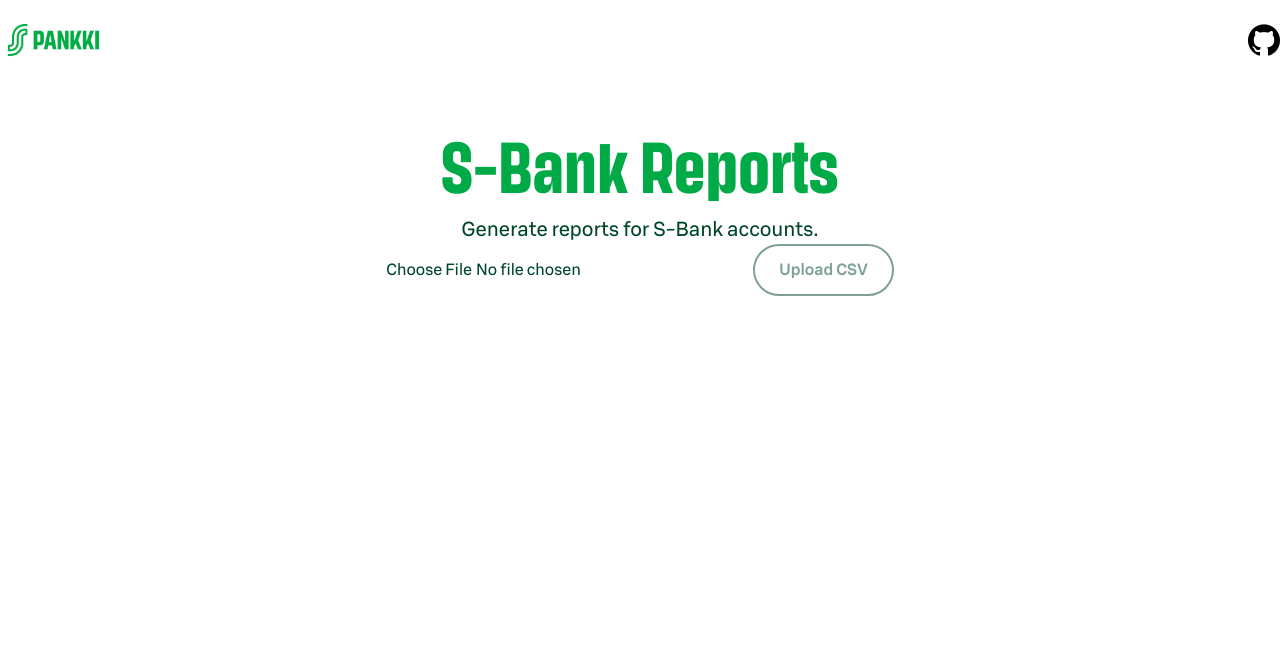
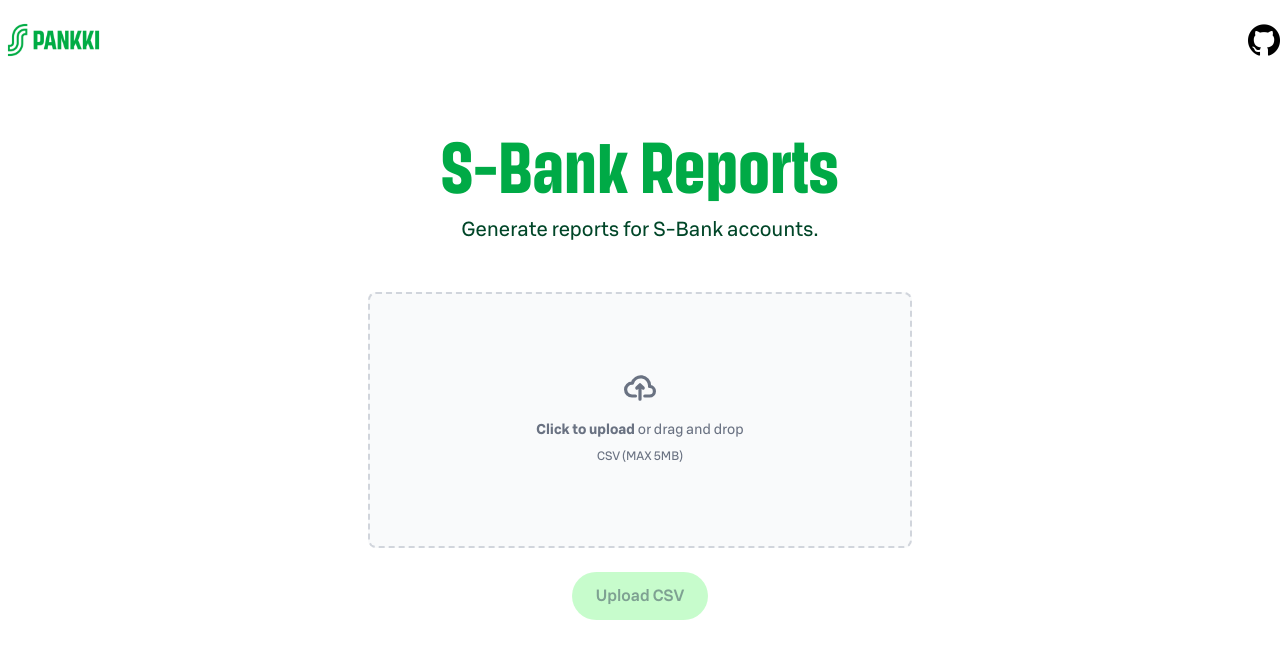
Before and after one commit to hagelstam/s-bank-reports, a Next.js app: page / in a window 1280 px wide. Shown: the top 658 px of the page. Built offline with nearby package versions, Linux system fonts and the light colour scheme.

Commit message:
feat: dropzone component

```diff
--- a/src/app/page.tsx
+++ b/src/app/page.tsx
@@ -2,11 +2,9 @@
 
 export default function Home() {
   return (
-    <div className="flex flex-col items-center justify-center">
-      <h1 className="text-text-accent mb-4 font-serif text-7xl">
-        S-Bank Reports
-      </h1>
-      <p className="text-xl">Generate reports for S-Bank accounts.</p>
+    <div className="flex flex-col items-center justify-center gap-4">
+      <h1 className="text-text-accent font-serif text-7xl">S-Bank Reports</h1>
+      <p className="mb-8 text-xl">Generate reports for S-Bank accounts.</p>
       <Upload />
     </div>
   );
--- /dev/null
+++ b/src/components/Dropzone.tsx
@@ -0,0 +1,64 @@
+'use client';
+
+import { useState } from 'react';
+
+interface DropzoneProps {
+  onChange: (event: React.ChangeEvent<HTMLInputElement>) => void;
+}
+
+export default function Dropzone({ onChange }: DropzoneProps) {
+  const [fileName, setFileName] = useState('');
+
+  const handleFileChange = (event: React.ChangeEvent<HTMLInputElement>) => {
+    const file = event.target.files?.[0];
+    if (file) {
+      setFileName(file.name);
+      onChange(event);
+    }
+  };
+
+  return (
+    <div className="flex w-full max-w-xl items-center justify-center px-4">
+      <label
+        htmlFor="dropzone-file"
+        className="flex h-64 w-full cursor-pointer flex-col items-center justify-center rounded-lg border-2 border-dashed border-gray-300 bg-gray-50 hover:bg-gray-100"
+      >
+        <div className="flex flex-col items-center justify-center pt-5 pb-6">
+          <svg
+            className="mb-4 h-8 w-8 text-gray-500"
+            aria-hidden="true"
+            xmlns="http://www.w3.org/2000/svg"
+            fill="none"
+            viewBox="0 0 20 16"
+          >
+            <path
+              stroke="currentColor"
+              strokeLinecap="round"
+              strokeLinejoin="round"
+              strokeWidth="2"
+              d="M13 13h3a3 3 0 0 0 0-6h-.025A5.56 5.56 0 0 0 16 6.5 5.5 5.5 0 0 0 5.207 5.021C5.137 5.017 5.071 5 5 5a4 4 0 0 0 0 8h2.167M10 15V6m0 0L8 8m2-2 2 2"
+            />
+          </svg>
+          {fileName.length !== 0 ? (
+            <p className="text-text-accent text-sm font-semibold">{fileName}</p>
+          ) : (
+            <>
+              <p className="mb-2 text-sm text-gray-500">
+                <span className="font-semibold">Click to upload</span> or drag
+                and drop
+              </p>
+              <p className="text-xs text-gray-500">CSV (MAX 5MB)</p>
+            </>
+          )}
+        </div>
+        <input
+          id="dropzone-file"
+          accept=".csv"
+          type="file"
+          className="hidden"
+          onChange={handleFileChange}
+        />
+      </label>
+    </div>
+  );
+}
--- a/src/components/Upload.tsx
+++ b/src/components/Upload.tsx
@@ -2,6 +2,7 @@
 
 import Button from '@/components/Button';
 import { useState } from 'react';
+import Dropzone from './Dropzone';
 
 export default function Upload() {
   const [file, setFile] = useState<File | null>(null);
@@ -27,13 +28,9 @@
   };
 
   return (
-    <div>
-      <input
-        type="file"
-        accept=".csv"
-        onChange={(e) => setFile(e.target.files?.[0] || null)}
-      />
-      <Button variant="secondary" disabled={!file} onClick={handleUpload}>
+    <div className="flex w-full flex-col items-center justify-center gap-6">
+      <Dropzone onChange={(e) => setFile(e.target.files?.[0] || null)} />
+      <Button disabled={!file} onClick={handleUpload}>
         Upload CSV
       </Button>
     </div>
```
